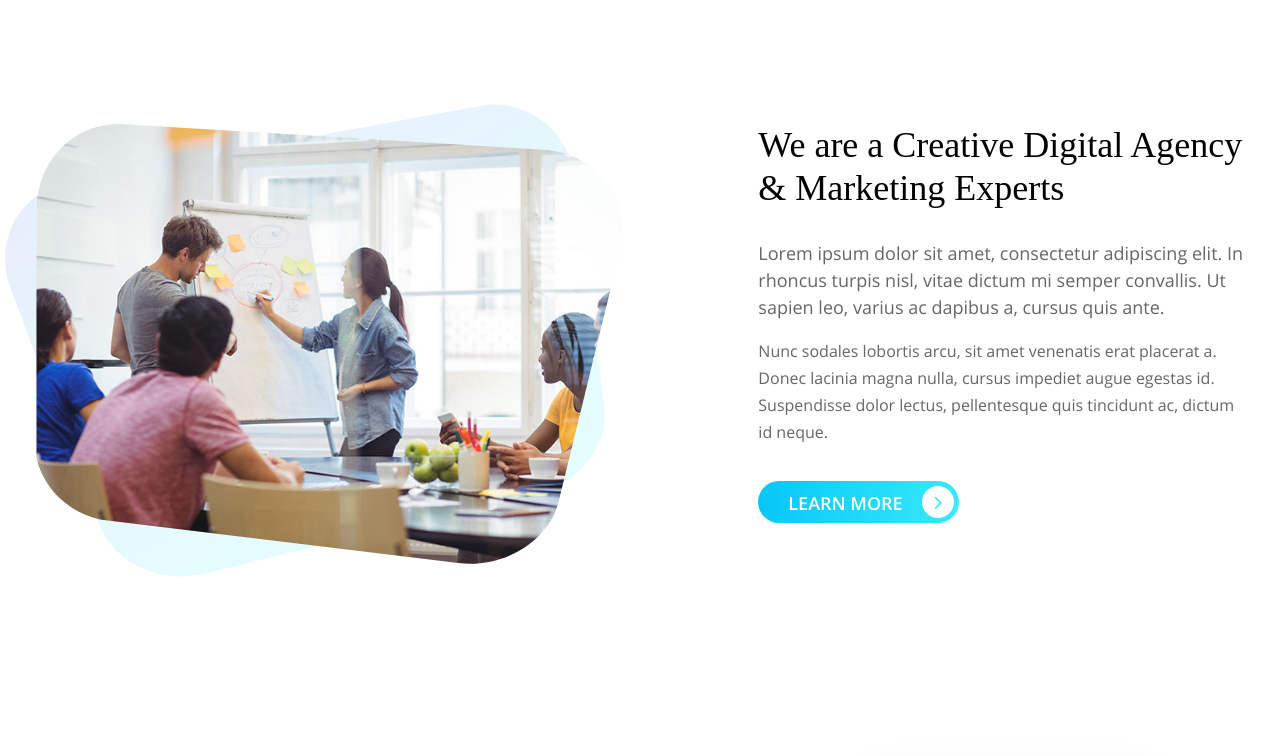
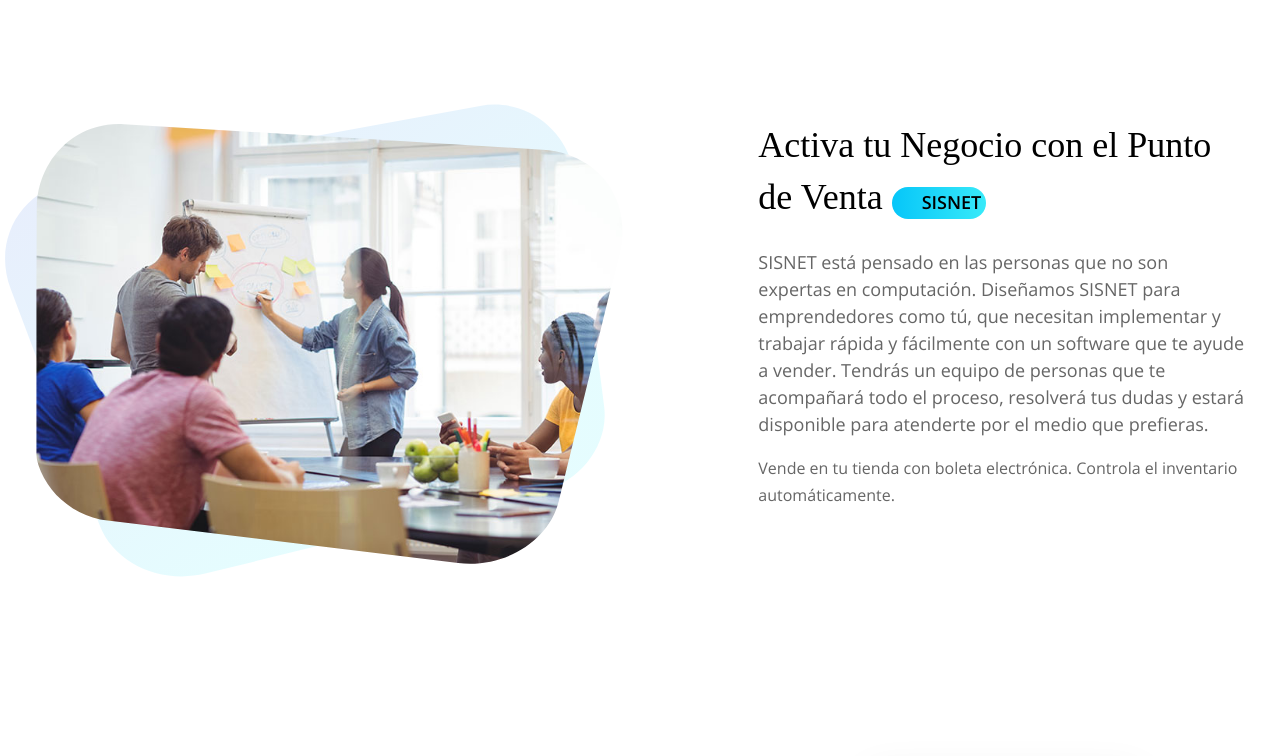
Before and after one commit to tdcomcl/sisnet, a plain HTML site: page index.html in a window 1280 px wide. Shown: the part 600-1356 px from the top of the page. Drawn offline with Linux system fonts and the light colour scheme; a web font is replaced by a local one.

Commit message:
Pequeños cambios de texto

```diff
--- a/index.html
+++ b/index.html
@@ -17,14 +17,14 @@
     <link rel="stylesheet" href="css/bootstrap.min.css">
     <!-- custom CSS -->
     <link rel="stylesheet" href="css/style.css">
-    <title>Solution - Free Responsive Agency Template using Bootstrap 4</title>
+    <title>SisNet Spa</title>
     <style>
 
     </style>
 </head>
 <body>
 <nav class="navbar navbar-expand-lg navbar-light bg-light bg-transparent" id="gtco-main-nav">
-    <div class="container"><a class="navbar-brand">Solution</a>
+    <div class="container"><a class="navbar-brand">Sisnet</a>
         <button class="navbar-toggler" data-target="#my-nav" onclick="myFunction(this)" data-toggle="collapse"><span
                 class="bar1"></span> <span class="bar2"></span> <span class="bar3"></span></button>
         <div id="my-nav" class="collapse navbar-collapse">
@@ -89,17 +89,19 @@
                 </div>
             </div>
             <div class="col-md-5">
-                <h2> We are a Creative Digital
-                    Agency & Marketing Experts </h2>
-                <p> Lorem ipsum dolor sit amet, consectetur adipiscing elit. In rhoncus turpis nisl, vitae dictum mi
-                    semper convallis. Ut sapien leo, varius ac dapibus a, cursus quis ante. </p>
+                <h2> Activa tu Negocio con el
+                    Punto de Venta <a class="navbar-brand">SISNET</a> </h2>
+                <p> SISNET está pensado en las personas que no son expertas en computación.
+                    Diseñamos SISNET para emprendedores como tú, que necesitan implementar y trabajar rápida y fácilmente
+                     con un software que te ayude a vender. Tendrás un equipo de personas que te acompañará todo el proceso,
+                      resolverá tus dudas y estará disponible para atenderte por el medio que prefieras. </p>
                 <p>
-                    <small>Nunc sodales lobortis arcu, sit amet venenatis erat placerat a. Donec lacinia magna nulla,
-                        cursus impediet augue egestas id. Suspendisse dolor lectus, pellentesque quis tincidunt ac,
-                        dictum id neque.
+                    <small>Vende en tu tienda con boleta electrónica. Controla el inventario automáticamente.
+
+
                     </small>
                 </p>
-                <a href="#">Learn More <i class="fa fa-angle-right" aria-hidden="true"></i></a></div>
+               <!-- <a href="#">Learn More <i class="fa fa-angle-right" aria-hidden="true"></i></a></div> -->
         </div>
     </div>
 </div>
```
Also changed, not shown: images/meeting-1453895_640.png (added).
